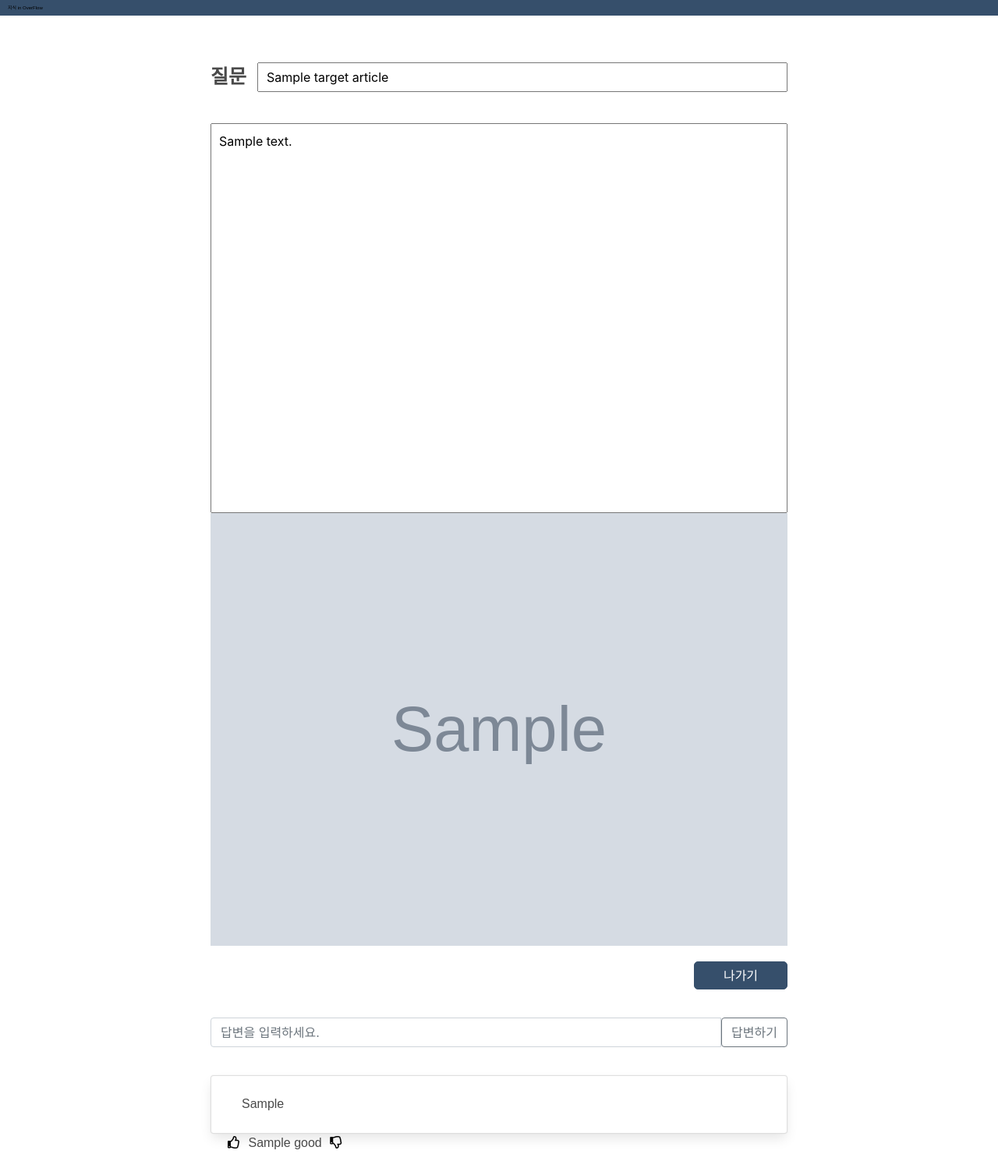
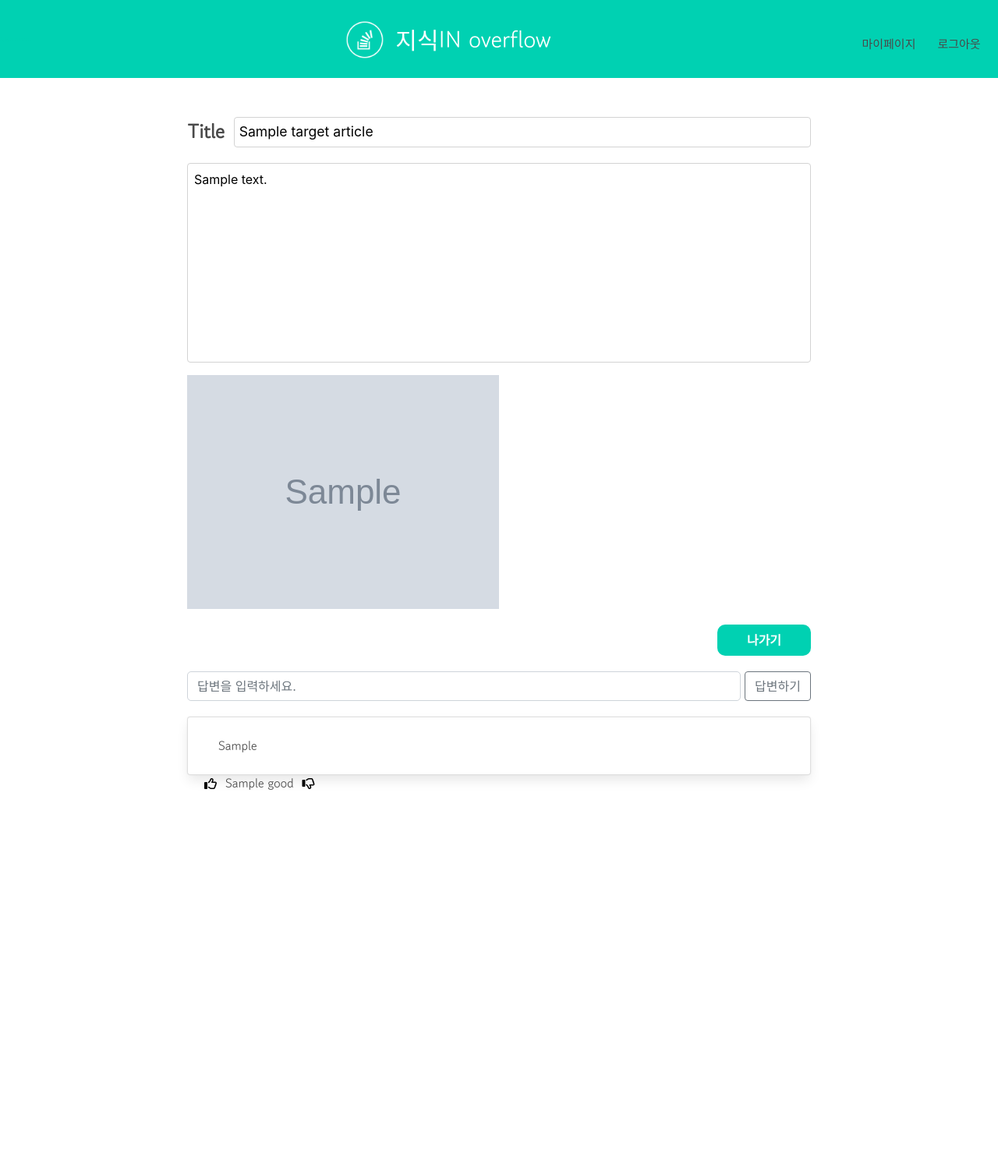
Before and after one commit to keeeeeey/hanghae_1_week, a Flask app: template templates/read.html in a window 1280 px wide. Shown: the whole page at 78% size. After the commit the page ends 1013 px from the top, so only its background shows below. Run offline with Flask 2, Linux system fonts and the light colour scheme; the template is opened without the code that fills it: most values are stand-ins (such as "Sample title", 1, 10 or a date in 2020); grey boxes marked "Sample" are stand-in pictures; some libraries are stand-ins or nearby versions.

Commit message:
read.html ui

```diff
--- a/app.py
+++ b/app.py
@@ -246,15 +246,14 @@ def read():
         reply_like_list = []
 
         # 댓글들의 좋아요 명단 가져오기
-        if reply_on_article != '':
-            for item in reply_on_article:
-                like_list = item['good_bad']
-                print("list : " + str(like_list))
-                if user_id in like_list:
-                    user_checker = True
-                else:
-                    user_checker = False
-                reply_like_list.append(user_checker)
+        for item in reply_on_article:
+            like_list = item['good_bad']
+            print("list : " + str(like_list))
+            if user_id in like_list:
+                user_checker = True
+            else:
+                user_checker = False
+            reply_like_list.append(user_checker)
 
         for i in range(len(reply_on_article)):
             reply_on_article[i]['like_checker'] = reply_like_list[i]
@@ -275,7 +274,7 @@ def read():
         print('go return to read : ' + str(reply_on_article))
         return render_template('read.html', target_article=target_article, reply_on_article=reply_on_article,
                                user_checker=user_checker, limit=limit, page=page, block_start=block_start,
-                               block_end=block_end, last_page_num=last_page_num, user_id=user_id)
+                               block_end=block_end, last_page_num=last_page_num, user_id=user_id, userId=user_id)
     except jwt.ExpiredSignatureError:
         return redirect(url_for("login", msg="로그인 시간이 만료되었습니다."))
     except jwt.exceptions.DecodeError:
--- a/templates/index.html
+++ b/templates/index.html
@@ -343,7 +343,7 @@
 
 <div class="header">
     <p style="color:#00d1b2;">지식IN overflow</p>
-    <p class="title_name" style="margin-top:10px"> <img src="./static/image/file_w.png" width="50px" align="center" alt="My Image" style="margin:0px 5px 8px 0px">
+    <p class="title_name" style="margin-top:10px"> <img src="/static/image/file_w.png" width="50px" align="center" alt="My Image" style="margin:0px 5px 8px 0px">
         지식IN overflow
     </p>
         {% if userId %}
--- a/templates/mypage.html
+++ b/templates/mypage.html
@@ -168,7 +168,7 @@
 
     <div class = "header">
       <p class="title_name">지식IN overflow <span style="font-size:50px">Sign up</span></p>
-      <img src="./static/image/file_w.png" width="250px" alt="My Image" style="margin:0px 5px 8px 0px">
+      <img src="/static/image/file_w.png" width="250px" alt="My Image" style="margin:0px 5px 8px 0px">
     </div>
 
 <div class = "wrap">
--- a/templates/read.html
+++ b/templates/read.html
@@ -8,6 +8,9 @@
 
     <!--Google Font Import-->
     <link rel="preconnect" href="https://fonts.googleapis.com">
+    <link rel="preconnect" href="https://fonts.gstatic.com" crossorigin>
+    <link href="https://fonts.googleapis.com/css2?family=Gowun+Dodum&display=swap" rel="stylesheet">
+    <link href="//maxcdn.bootstrapcdn.com/font-awesome/4.1.0/css/font-awesome.min.css" rel="stylesheet">
 
     <!-- Required meta tags -->
     <meta charset="utf-8">
@@ -30,24 +33,40 @@
     <link rel="stylesheet" href="https://pro.fontawesome.com/releases/v5.10.0/css/all.css"
           integrity="sha384-AYmEC3Yw5cVb3ZcuHtOA93w35dYTsvhLPVnYs9eStHfGJvOvKxVfELGroGkvsg+p" crossorigin="anonymous"/>
 
+    <!-- Fontawesome Icon -->
+    <script src="https://kit.fontawesome.com/c5929fafa9.js" crossorigin="anonymous"></script>
+
     <style>
         * {
-            font-family: 'Jua', sans-serif;
+            font-family: 'Gowun Dodum', sans-serif;
         }
 
-        /* header 스타일 */
-        .header {
+        .header{
         position: fixed;
         display: flex;
         justify-content: space-between;
         align-items: center;
-            padding: 0px 10px 0px 10px;
+        padding: 0px;
         width: 100%;
-            height: 20px;
+        height: 100px;
         text-align: center;
         font-size: 6px;
         color: white;
-            background-color: #364f6b;
+        background-color: #00d1b2;
+        z-index :99999
+        }
+
+        .title_name{
+          font-size:30px;
+          padding-left:30px;
+          color:white;
+        }
+        .div1 {
+            display:flex;
+            flex-direction: row;
+            text-align: center;
+            align-items: center;
+            margin:20px 10px 0px 10px;
         }
 
         a:visited {
@@ -70,15 +89,15 @@
         .body {
             display: flex;
             justify-content: center;
+            padding-top: 100px;
         }
 
         /* 내용부분body */
-        .wrap {
-            display: flex;
-            flex-direction: column;
-            justify-content: center;
-            width: 800px;
-            padding: 30px;
+        .wrapper {
+            width: 80%;
+            min-width: 500px;
+            max-width: 800px;
+            margin: 0 auto;
         }
 
         .article {
@@ -105,15 +124,27 @@
             display: flex;
             flex-direction: column;
             justify-content: center;
-            margin-top: 40px;
+            margin-top: 20px;
         }
 
-        .textarea_contents {
+        #title {
             width: 100%;
-            height: 500px;
-            padding: 10px;
+            font-size: 1.1rem;
+            padding: 0.3em;
+            border-radius: 4px;
+            border: 0.5px solid lightgrey;
+        }
+
+        textarea {
             resize: none;
-            overflow-y: scroll;
+            width: 100%;
+            height: 32vh;
+            overflow: auto;
+            margin-bottom: 1em;
+            border-radius: 4px;
+            border: 0.5px solid lightgrey;
+            font-size: 1rem;
+            padding: 0.5em;
         }
 
         .buttons {
@@ -123,21 +154,19 @@
         }
 
         #button {
-            background-color: #364f6b;
+            width: 120px;
+            height:40px;
+            border:none;
+            border-radius:10px;
+            background-color:#00d1b2;
+            transition: all 0.3s ease 0s;
+            font-weight:bold;
             color: white;
-            width: 120px; /* 크기지정 */
-            height: 36px;
-            transition: all 0.3s ease 0s;
-            border: 1px solid #364f6b;
-            border-radius: 5px;
-            margin-left: 15px;
-
+            margin-left: 5px;
         }
 
         #button:hover {
-            background-color: #263649;
-            color: white;
-            border: none;
+            cursor:pointer;
             transform: translateY(-5px);
         }
 
@@ -194,6 +223,25 @@
 
         }
 
+        .btns{
+            transition: all 0.3s ease 0s;
+            cursor:pointer;
+            font-size:15px;
+            margin-left:10px;
+            text-align: center;
+            width: 80px;
+            height: 30px;
+            color: #4a4a4a;
+        }
+        .btns:hover{
+            color: white;
+            border:none;
+            width: 85px;
+            font-size:16px;
+            transform: translateY(-2px);
+            font-weight:bold;
+        }
+
         button {
             border: none;
             background-color: rgba(0, 0, 0, 0);
@@ -202,6 +250,14 @@
 
         .card {
             margin: 0.3em 0;
+        }
+
+        #button-addon2 {
+            margin-left: 5px;
+        }
+
+        #replyData {
+            border-radius: 5px;
         }
 
     </style>
@@ -319,17 +375,51 @@
             })
         }
 
+        function toLogin() {
+
+            window.location.href = "/login";
+
+        }
+
+        function toLogout(){
+
+            $.removeCookie('mytoken');
+            window.location.href='/'
+
+        }
+
+        function toMypage() {
+
+            window.location.href = "/api/mypage";
+
+        }
+
     </script>
 </head>
 <body>
 <div class="header">
-    <a href="">지식 in OverFlow</a>
+    <p style="color:#00d1b2;">지식IN overflow</p>
+    <p class="title_name" style="margin-top:10px"> <img src="/static/image/file_w.png" width="50px" align="center" alt="My Image" style="margin:0px 5px 8px 0px">
+        지식IN overflow
+    </p>
+        {% if userId %}
+            <div class = "div1">
+                <!--<p class="user_nickname"><span id="user_nickname" style="font-weight:bold;">{{userNickname}}</span> 님 환영합니다</p>-->
+                <p class="btns mypage_btn" onclick="toMypage()">마이페이지</p>
+                <p class="btns logout_btn" onclick="toLogout()">로그아웃</p>
+           </div>
+        {% else %}
+            <div class = "div1">
+                <p class="btns login_btn" onclick="toLogin()">로그인</p>
+            </div>
+        {% endif %}
 </div>
 
 <div class="body">
-    <div class="wrap">
+    <div class="wrapper">
+
         <div class="article">
-            <span id="span_tag">질문</span><input class="ipbox_question" id="title" value="{{ target_article.title }}"
+            <span id="span_tag">Title</span><input class="ipbox_question" id="title" value="{{ target_article.title }}"
                                                 readonly>
             <input type="hidden" id="article_id" value="{{ target_article._id }}">
         </div>
--- a/templates/write.html
+++ b/templates/write.html
@@ -271,7 +271,7 @@
 
 <div class="wrapper">
     <div class="div1">
-        <p class="user_nickname"><span id="user_nickname">{{ user_id }}</span> 님</p>
+        <p class="user_nickname"><span id="user_id">{{ user_id }}</span> 님</p>
         <button type="button" class="mypageBtn button is-primary" onclick="toMypage()">마이페이지</button>
         <button type="button" class="logoutBtn button is-primary" onclick="toLogout()">로그아웃</button>
     </div>
```
Lines whose indentation alone changed are shown as unchanged.
